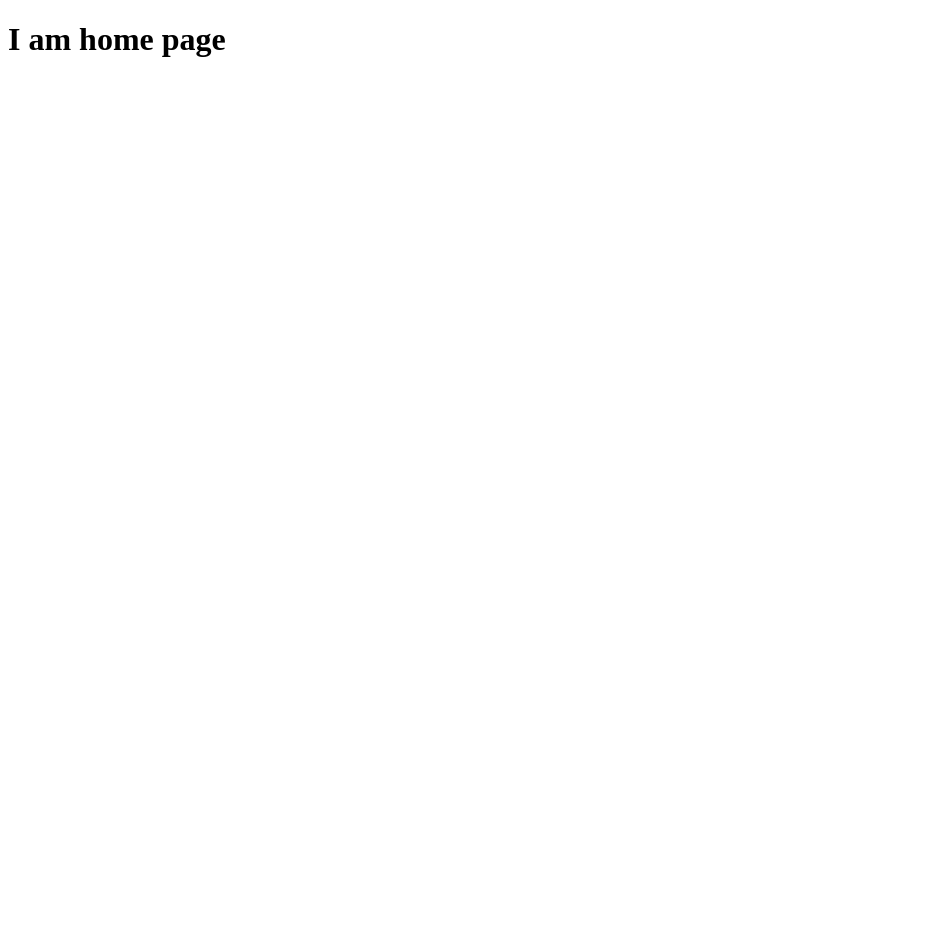
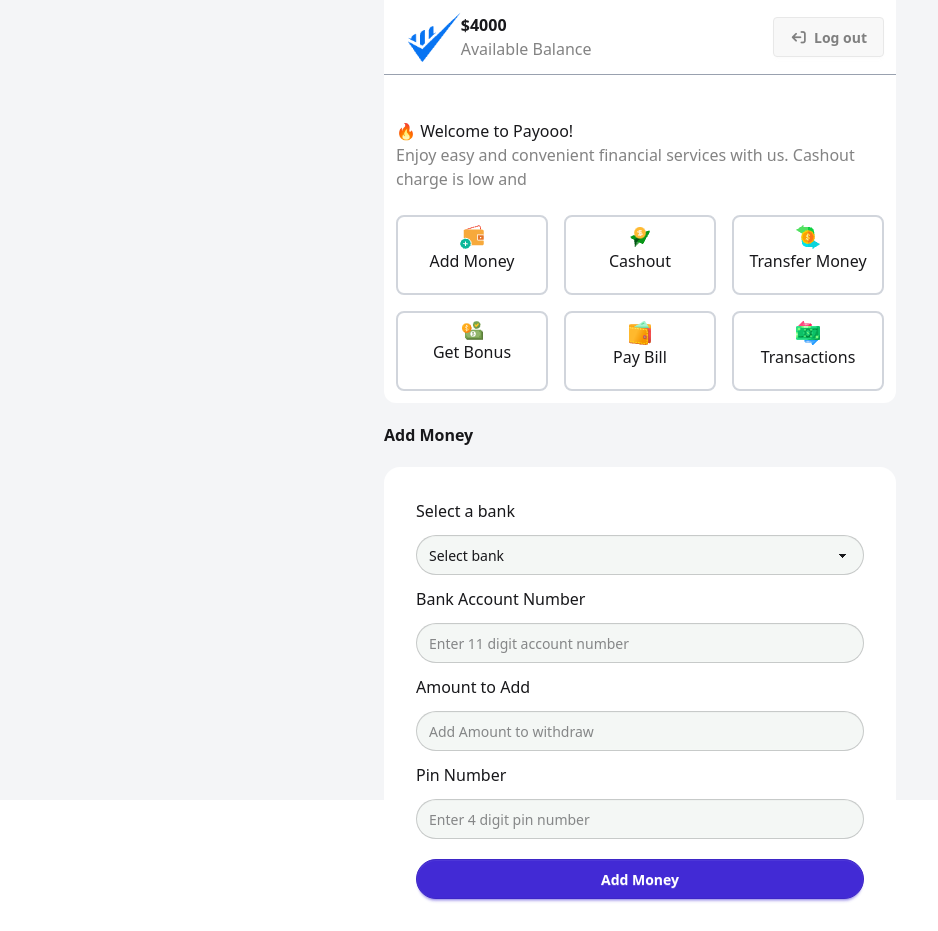
Before and after one commit to naimislamtor/payment-app, a plain HTML site: page home.html in a window 1280 px wide. Shown: the whole page, without its empty margins (0-938 px from the left). Before the commit the page ends 800 px from the top, so only its background shows below. Drawn offline with nearby package versions, Linux system fonts and the light colour scheme.

Commit message:
add money page design complete

```diff
--- a/home.html
+++ b/home.html
@@ -4,8 +4,101 @@
         <meta charset="UTF-8" />
         <meta name="viewport" content="width=device-width, initial-scale=1.0" />
         <title>Document</title>
+        <link
+            href="https://cdn.jsdelivr.net/npm/daisyui@5"
+            rel="stylesheet"
+            type="text/css"
+        />
+        <!-- tailwind CDN -->
+        <script src="https://cdn.jsdelivr.net/npm/@tailwindcss/browser@4"></script>
+        <link rel="stylesheet" href="https://cdnjs.cloudflare.com/ajax/libs/font-awesome/7.0.0/css/all.min.css" integrity="sha512-DxV+EoADOkOygM4IR9yXP8Sb2qwgidEmeqAEmDKIOfPRQZOWbXCzLC6vjbZyy0vPisbH2SyW27+ddLVCN+OMzQ==" crossorigin="anonymous" referrerpolicy="no-referrer" />
     </head>
-    <body>
-        <h1>I am home page</h1>
+    <body class="bg-[#f4f5f7] h-[100vh]">
+        <div class="max-w-lg bg-white mx-auto rounded-b-xl">
+            <div
+            class="border-b-1 border-gray-400 min-h-[50px] flex justify-between items-center mx-auto p-3"
+        >
+            <div class="flex items-center ml-3">
+                <img src="assets/Group.png" alt="logo" class="h-[50px]" />
+                <div class="">
+                    <h2 class="font-bold">
+                        $<span>4000</span>
+                    </h2>
+                    <p class="text-[#08080880]">Available Balance</p>
+                </div>
+            </div>
+            <div>
+                <button class="btn text-[#08080880]"><i class="fa-solid fa-arrow-right-from-bracket rotate-180"></i> Log out</button>
+            </div>
+        </div>
+        <div class="mx-auto mt-8 p-3">
+            <h1>🔥 Welcome to Payooo!</h1>
+            <p class="text-[#08080880]" >Enjoy easy and convenient financial services with us. Cashout charge is low and </p>
+        </div>
+        <div class=" p-3 min-h-[200px] grid grid-cols-3 gap-4">
+            <div class="text-center border-2 border-gray-300  rounded-lg p-2">
+                <img src="assets/wallet1.png" class="mx-auto" alt="">
+                <h2>Add Money</h2>
+            </div><div class="text-center border-2 border-gray-300  rounded-lg p-2">
+                <img src="assets/send1.png" class="mx-auto" alt="">
+                <h2>Cashout</h2>
+            </div><div class="text-center border-2 border-gray-300  rounded-lg p-2">
+                <img src="assets/money1.png" class="mx-auto" alt="">
+                <h2>Transfer Money</h2>
+            </div><div class="text-center border-2 border-gray-300 rounded-lg  p-2">
+                <img src="assets/bonus1.png" class="mx-auto" alt="">
+                <h2>Get Bonus</h2>
+            </div><div class="text-center border-2 border-gray-300  rounded-lg p-2">
+                <img src="assets/purse1.png" class="mx-auto" alt="">
+                <h2>Pay Bill</h2>
+            </div><div class="text-center border-2 border-gray-300 rounded-lg  p-2">
+                <img src="assets/transaction1.png" class="mx-auto" alt="">
+                <h2>Transactions</h2>
+            </div>
+
+        </div>
+        </div>
+        <div class="max-w-lg mx-auto">
+            <h1 class="my-5 font-bold">Add Money</h1>
+            <form class="bg-white rounded-2xl p-8" action="">
+                <div><h1>Select a bank</h1>
+                <select name="" id="" class="select mt-3 bg-[#f4f7f5] w-full rounded-3xl">
+                    <option disabled selected>Select bank</option>
+                    <option value="">Islami Bank </option>
+                    <option value="">Bangladesh bank</option>
+                    <option value="">Dhaka bank</option>
+                    <option value="">Sonali Bank</option>
+                </select></div>
+                <div class="mt-3">
+                    <label for="">Bank Account Number</label>
+                <br />
+                <input
+                    type="text"
+                    placeholder="Enter 11 digit account number"
+                    class="input mt-3 bg-[#f4f7f5] rounded-3xl w-full"
+                />
+                </div>
+                <div class="mt-3"><label for="">Amount to Add</label>
+                <br />
+                <input
+                    type="text"
+                    placeholder="Add Amount to withdraw"
+                    class="input mt-3 bg-[#f4f7f5] rounded-3xl w-full"
+                /></div>
+                <div class="mt-3"><label for="">Pin Number</label>
+                <br />
+                <input
+                    type="text"
+                    placeholder="Enter 4 digit pin number"
+                    class="input mt-3 bg-[#f4f7f5] rounded-3xl w-full"
+                /></div>
+                <button
+
+                class="btn btn-primary mt-5 w-full rounded-3xl text-white"
+            >
+                Add Money
+            </button>
+            </form>
+        </div>
     </body>
 </html>
```
